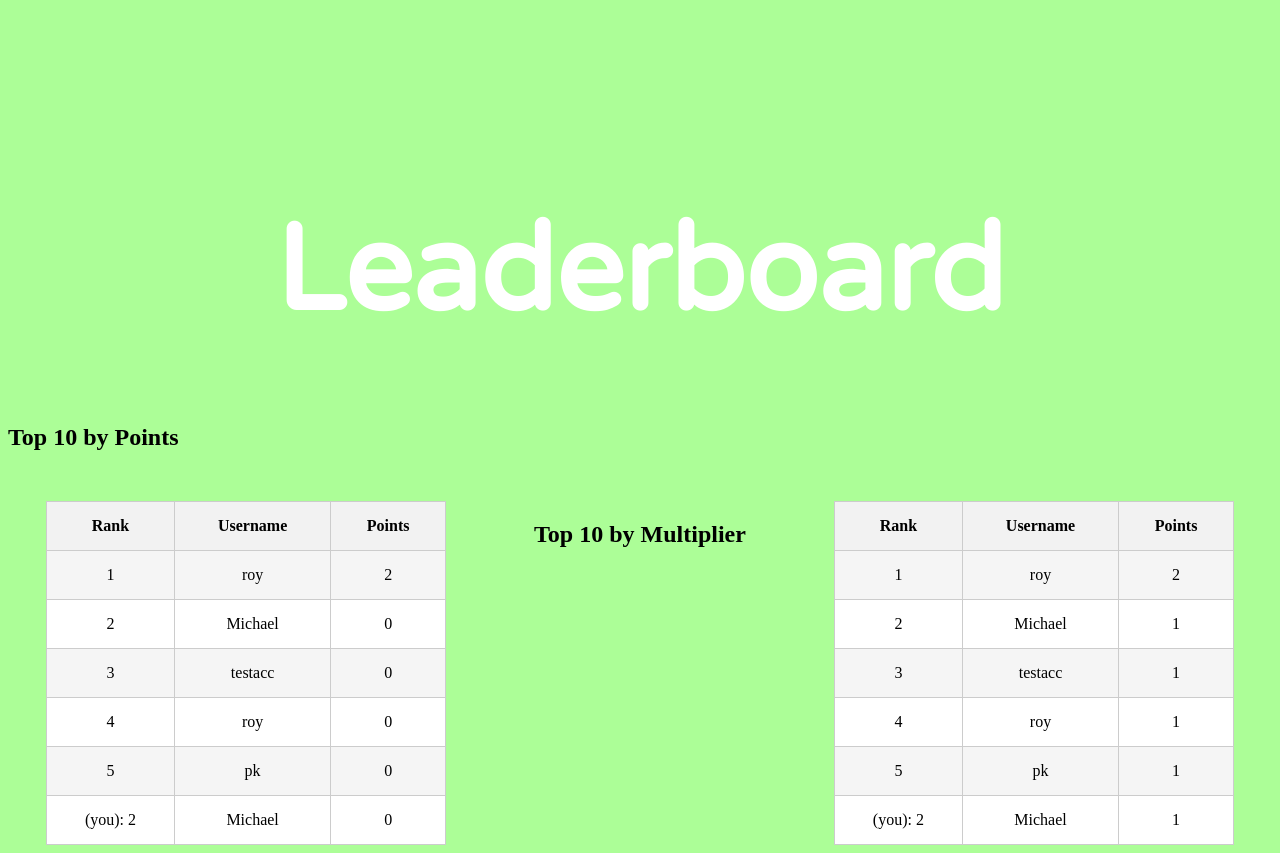
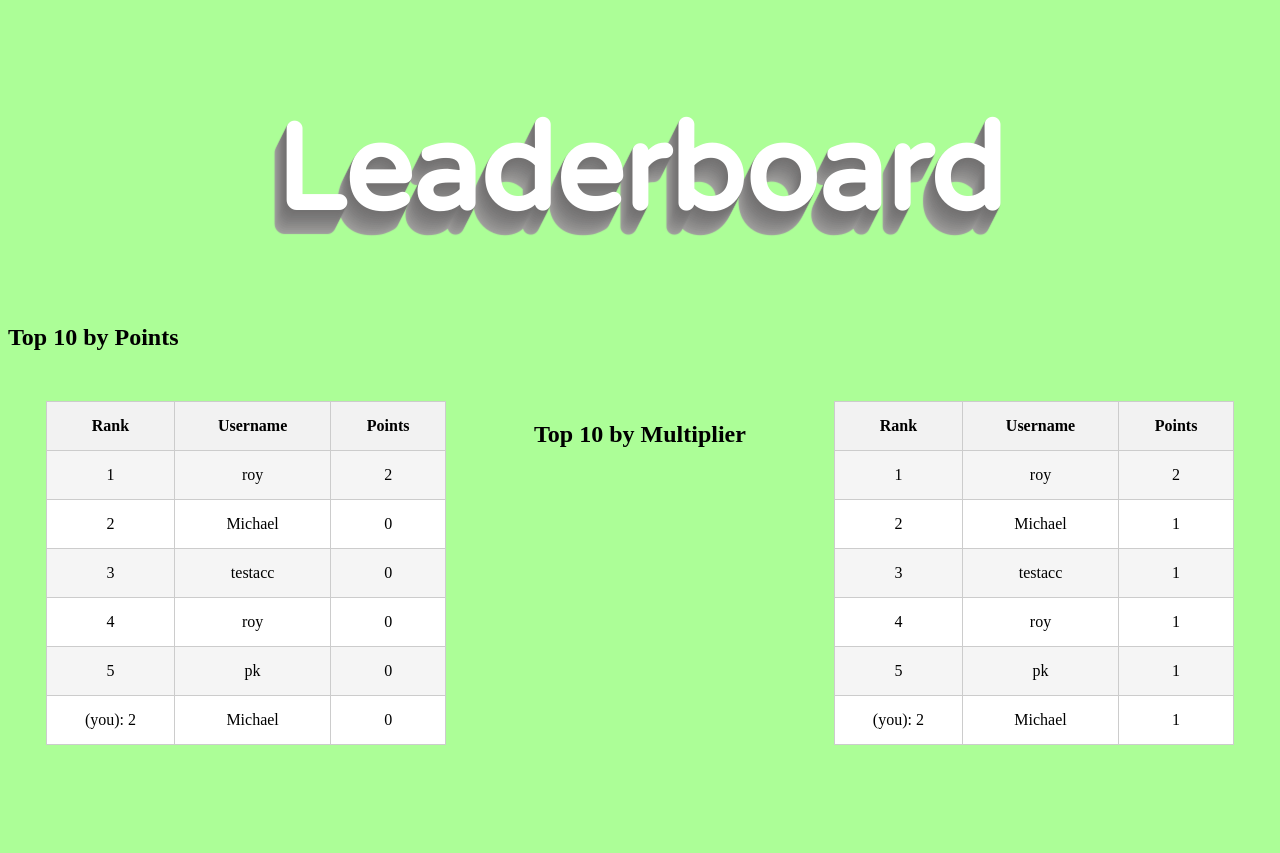
Before and after one commit to MichaelVanderputten/ControlHacks, a Flask app: page /leaderboard in a window 1280 px wide. Shown: the part 60-913 px from the top of the page. After the commit the page ends 805 px from the top, so only its background shows below. Run offline with Flask 3, Linux system fonts and the light colour scheme; a user stored in the database is signed in; data comes from the database, SQL or seed files in the repository.

Commit message:
make h1 consistent
all now use nunito (not bold) and grey drop shadow

```diff
--- a/app/static/css/FC.css
+++ b/app/static/css/FC.css
@@ -55,3 +55,9 @@
   text-decoration: none;
   font-family:'Varela Round', sans-serif;;
 }
+
+h1 {
+    margin-top: 100px;
+    color: #FFFFFF;
+    text-shadow: -1px 2px 1px #737272, -2px 4px 1px #767474, -3px 6px 1px #787777, -4px 8px 1px #7b7a7a, -5px 10px 1px #7f7d7d, -6px 12px 1px #828181, -7px 14px 1px #868585, -8px 16px 1px #8b8a89, -9px 18px 1px #8f8e8d, -10px 20px 1px #949392, -11px 22px 1px #999897, -12px 24px 1px #9e9c9c, 2px 2px 2px rgba(255,255,255,0);
+}
--- a/app/static/css/create_deck.css
+++ b/app/static/css/create_deck.css
@@ -23,3 +23,9 @@ input{
     color: white;
     font-family: 'Varela Round', sans-serif;
 }
+
+h1 {
+    margin-top: 100px;
+    color: #FFFFFF;
+    text-shadow: -1px 2px 1px #737272, -2px 4px 1px #767474, -3px 6px 1px #787777, -4px 8px 1px #7b7a7a, -5px 10px 1px #7f7d7d, -6px 12px 1px #828181, -7px 14px 1px #868585, -8px 16px 1px #8b8a89, -9px 18px 1px #8f8e8d, -10px 20px 1px #949392, -11px 22px 1px #999897, -12px 24px 1px #9e9c9c, 2px 2px 2px rgba(255,255,255,0);
+}
--- a/app/static/css/home.css
+++ b/app/static/css/home.css
@@ -54,3 +54,9 @@
     font-family: 'Varela Round', sans-serif;
     color: white;
   }
+
+h1 {
+    margin-top: 100px;
+    color: #FFFFFF;
+    text-shadow: -1px 2px 1px #737272, -2px 4px 1px #767474, -3px 6px 1px #787777, -4px 8px 1px #7b7a7a, -5px 10px 1px #7f7d7d, -6px 12px 1px #828181, -7px 14px 1px #868585, -8px 16px 1px #8b8a89, -9px 18px 1px #8f8e8d, -10px 20px 1px #949392, -11px 22px 1px #999897, -12px 24px 1px #9e9c9c, 2px 2px 2px rgba(255,255,255,0);
+}
--- a/app/static/css/leaderboard.css
+++ b/app/static/css/leaderboard.css
@@ -34,3 +34,9 @@
 .leaderboard-table tbody tr:nth-child(even) {
     background-color: #ffffff;
 }
+
+h1 {
+    margin-top: 100px;
+    color: #FFFFFF;
+    text-shadow: -1px 2px 1px #737272, -2px 4px 1px #767474, -3px 6px 1px #787777, -4px 8px 1px #7b7a7a, -5px 10px 1px #7f7d7d, -6px 12px 1px #828181, -7px 14px 1px #868585, -8px 16px 1px #8b8a89, -9px 18px 1px #8f8e8d, -10px 20px 1px #949392, -11px 22px 1px #999897, -12px 24px 1px #9e9c9c, 2px 2px 2px rgba(255,255,255,0);
+}
--- a/templates/base/aboutUs.html
+++ b/templates/base/aboutUs.html
@@ -8,8 +8,5 @@
 
 
 {% block body %}
-    <h1 style= "margin-top: 200px;
-    color: #FFFFFF;
-    text-shadow: -1px 2px 1px #737272, -2px 4px 1px #767474, -3px 6px 1px #787777, -4px 8px 1px #7b7a7a, -5px 10px 1px #7f7d7d, -6px 12px 1px #828181, -7px 14px 1px #868585, -8px 16px 1px #8b8a89, -9px 18px 1px #8f8e8d, -10px 20px 1px #949392, -11px 22px 1px #999897, -12px 24px 1px #9e9c9c, 2px 2px 2px rgba(255,255,255,0);">
-    Welcome to LuoDingo</h1>
+    <h1>Welcome to LuoDingo</h1>
 {% endblock body %}
--- a/templates/base/leaderboard.html
+++ b/templates/base/leaderboard.html
@@ -8,7 +8,7 @@
 
 
 {% block body %}
-    <h1 style= "margin-top: 200px; text-shadow: 50px, 50px, 65px, #000000;">Leaderboard</h1>
+    <h1>Leaderboard</h1>
 
     <h2>Top 10 by Points</h2>
     <div class="leaderboard-container">
--- a/templates/flashCards/createFC.html
+++ b/templates/flashCards/createFC.html
@@ -8,7 +8,7 @@
 
 
 {% block body %}
-    <h1 style= "margin-top: 200px; text-shadow: 50px, 50px, 65px, #000000;">Create Flash Cards</h1>
+    <h1>Create Flash Cards</h1>
 
     <form method="post">
         {{ form.hidden_tag() }}
--- a/templates/flashCards/create_deck.html
+++ b/templates/flashCards/create_deck.html
@@ -8,7 +8,7 @@
 
 
 {% block body %}
-    <h1 style= "margin-top: 100px; text-shadow: 50px, 50px, 65px, #000000;">Create Flash Cards</h1>
+    <h1>Create Flash Cards</h1>
 
     <form class = "askDeck" method="post">
         {{ form.hidden_tag() }}
--- a/templates/flashCards/home.html
+++ b/templates/flashCards/home.html
@@ -7,7 +7,7 @@
 {% endblock head %}
 
 {% block body %}
-    <h1 style= "margin-top: 100px; text-shadow: 50px, 50px, 65px, #000000;">Browse Flash Cards</h1>
+    <h1>Browse Flash Cards</h1>
 
     {% for deck in all_decks %}
     <li class = "dks"><a href="{{ url_for('flash_cards.view_Deck', deck_id=deck.id) }}">{{ deck.name }}</a></li>
--- a/templates/flashCards/view_deck.html
+++ b/templates/flashCards/view_deck.html
@@ -8,7 +8,7 @@
 
 
 {% block body %}
-    <h1 style= "margin-top: 200px; text-shadow: 50px, 50px, 65px, #000000;">View Deck {{ deck }}</h1>
+    <h1>View Deck {{ deck }}</h1>
 
     {% for flashCard in flashcards %}
     <div class="flash-card" onclick="toggleCard(this)">
```
